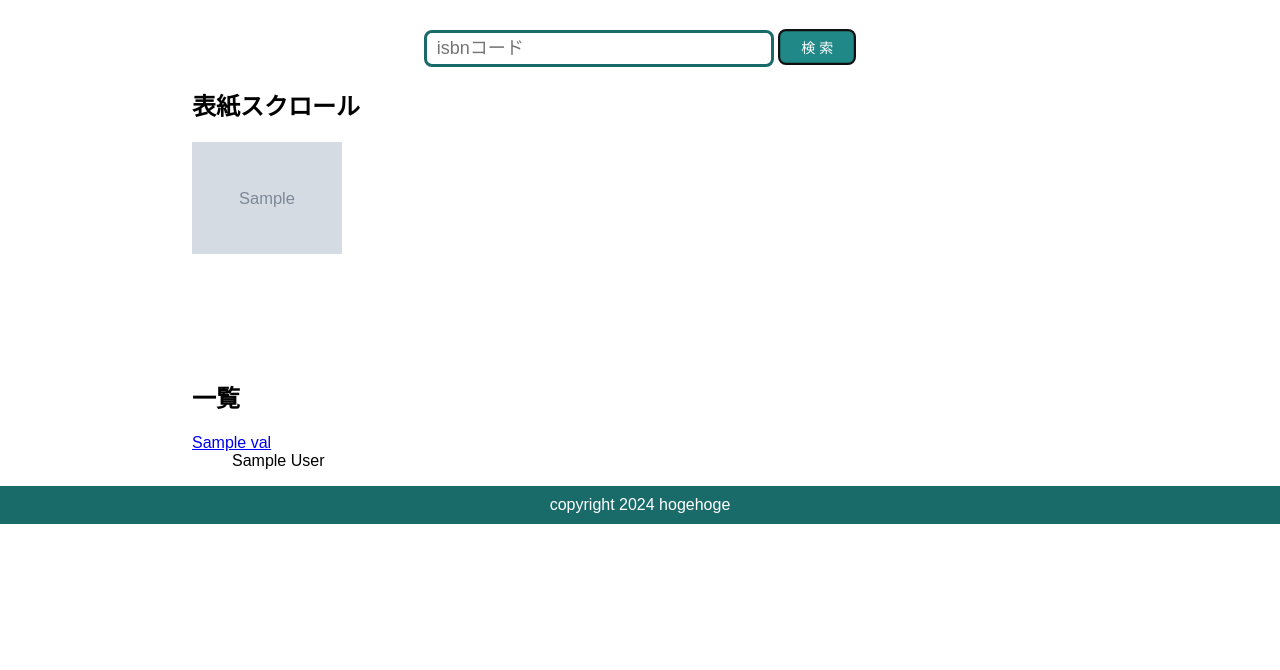
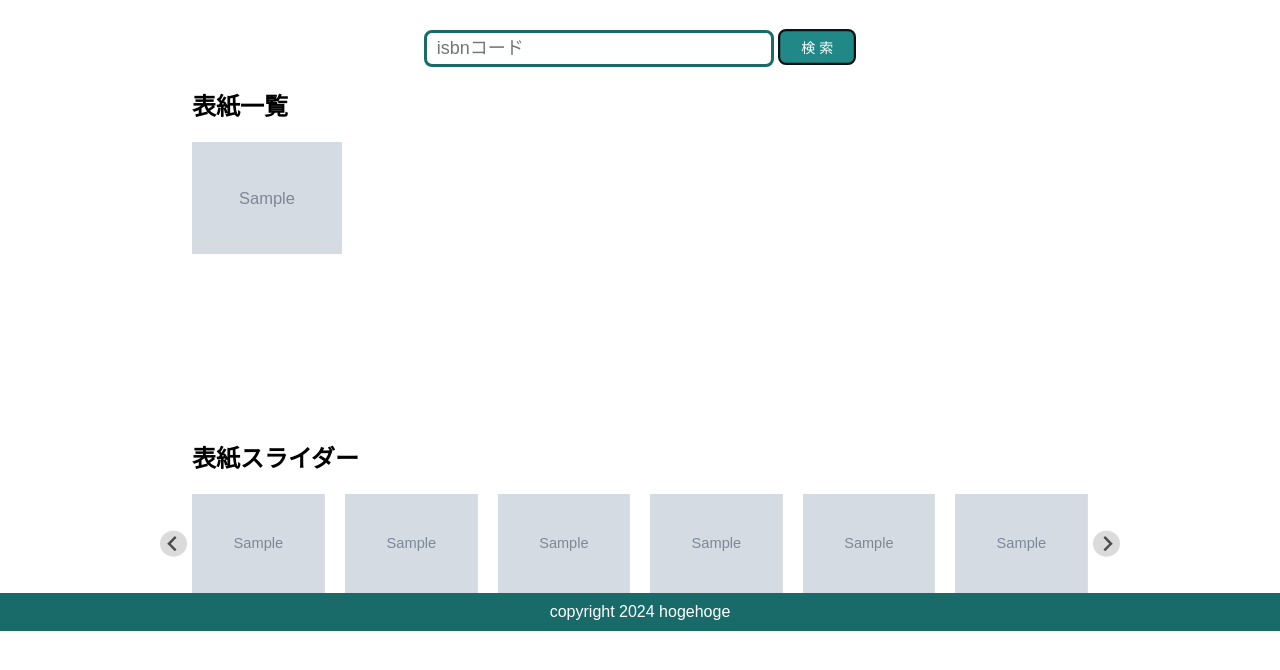
Before and after one commit to TakaHasui/FlaskSample, a Flask app: template templates/index.html in a window 1280 px wide. Shown: the part 64-734 px from the top of the page. Run offline with Flask 3, Linux system fonts and the light colour scheme; the template is opened without the code that fills it: most values are stand-ins (such as "Sample title", 1, 10 or a date in 2020); grey boxes marked "Sample" are stand-in pictures; some libraries are stand-ins or nearby versions.

Commit message:
スライドの追加

```diff
--- a/static/style/index.css
+++ b/static/style/index.css
@@ -33,6 +33,7 @@
 }
 
 .bookScroll {
+  margin-bottom: 5rem;
   & a {
     text-decoration: none;
 
@@ -46,6 +47,11 @@
       height: 213px;
       width: 150px;
     }
+  }
+}
+.bookSlider {
+  .img_wrap {
+    overflow: hidden;
   }
 }
 .img_wrap .caption {
@@ -182,3 +188,17 @@
   width: 24px;
 }
 /* モーダル用サンプル用 CSS end  ================== */
+
+/* スライダー */
+.splide .splide__arrow--prev {
+  right: -2rem !important;
+}
+.splide .splide__arrow--next {
+  left: -2rem !important;
+}
+.splide__pagination {
+  bottom: -2rem !important;
+}
+.splide__pagination__page.is-active {
+  background: #333 !important;
+}
--- a/templates/index.html
+++ b/templates/index.html
@@ -19,7 +19,7 @@
             <button id="addButton" typ="button" autofocus>検 索</button>
         </div>
 
-        <h2>表紙スクロール</h2>
+        <h2>表紙一覧</h2>
         <div class="bookScroll">
         {% for val in items %}
             <a href="./detail/{{ val.id }}">
@@ -38,12 +38,33 @@
             </a>
         {% endfor %}
         </div>
-        <h2>一覧</h2>
-        <dl>
-        {% for val in items %}
-            <dt><a href="./detail/{{ val.id }}">{{ val.title }}</a></dt>
-            <dd>{{ val.author }}</dd>
-        {% endfor %}
+
+        <h2>表紙スライダー</h2>
+        <div class="splide bookSlider" role="group" aria-label="Splideの基本的なHTML">
+            <div class="splide__track">
+                <ul class="splide__list">
+                {% for val in items %}
+                    <li class="splide__slide">
+                        <a href="./detail/{{ val.id }}">
+                            <div class="img_wrap">
+                            {% if val.imageUrl %}
+                                <img src="{{ val.imageUrl }}" alt="{{ val.title }}" />
+                            {% else %}
+                                <img src="../static/image/common/noimageFull.png" alt="{{ val.title }}" />
+                            {% endif %}
+                                <div class="mask">
+                                    <div class="caption">
+                                        {% print(val.title) if val.title|length < 16 else val.title[:14] + '…'  %}
+                                    </div>
+                                </div>
+                            </div>
+                        </a>
+                    </li>
+                {% endfor %}
+                </ul>
+            </div>
+        </div>
+
     </section>
 
     <section id="modalSection" class="modal_section">
@@ -81,4 +102,19 @@
 
 {% block footer %}
     <script src="../static/js/index.js"></script>
+    <script>
+        new Splide('.splide', {
+            type: 'loop',
+            perPage: 6,
+            perMove: 1,
+            gap: 20,
+            autoplay: true,
+            direction: 'rtl',
+            breakpoints: {
+                1200: {
+                    perPage: 5,
+                },
+            }
+        }).mount();
+    </script>
 {% endblock %}
--- a/templates/layout.html
+++ b/templates/layout.html
@@ -11,13 +11,21 @@
     <title>Book&times;Flask | {% block title %}{% endblock %}</title>
     <link rel="icon" href="/static/image/common/favicon.ico" id="favicon">
     <link rel="apple-touch-icon" sizes="180x180" href="/static/image/common/favicon.png">
+
+    <script src="
+https://cdn.jsdelivr.net/npm/@splidejs/splide@4.1.4/dist/js/splide.min.js
+"></script>
+    <script src="path-to-the-script/splide-extension-auto-scroll.min.js"></script>
+    <link href="
+https://cdn.jsdelivr.net/npm/@splidejs/splide@4.1.4/dist/css/splide.min.css
+" rel="stylesheet">
 </head>
 <body>
     <header>
         <div class="headerFlex">
             <div class="headerLeft">
                 <h1>
-                    <a href="./" >
+                    <a href="//9qrckt-5000.csb.app/" >
                         <img src="../static/image/common/logo03.png" alt="Book × Flask"/>
                     </a>
                 </h1>
@@ -53,5 +61,6 @@
         </div>
     </footer>
 
+    <script type="text/javascript" src="https://cdn.jsdelivr.net/npm/slick-carousel@1.8.1/slick/slick.min.js"></script>
 </body>
 </html>
```
Also changed, not shown: README.md.
